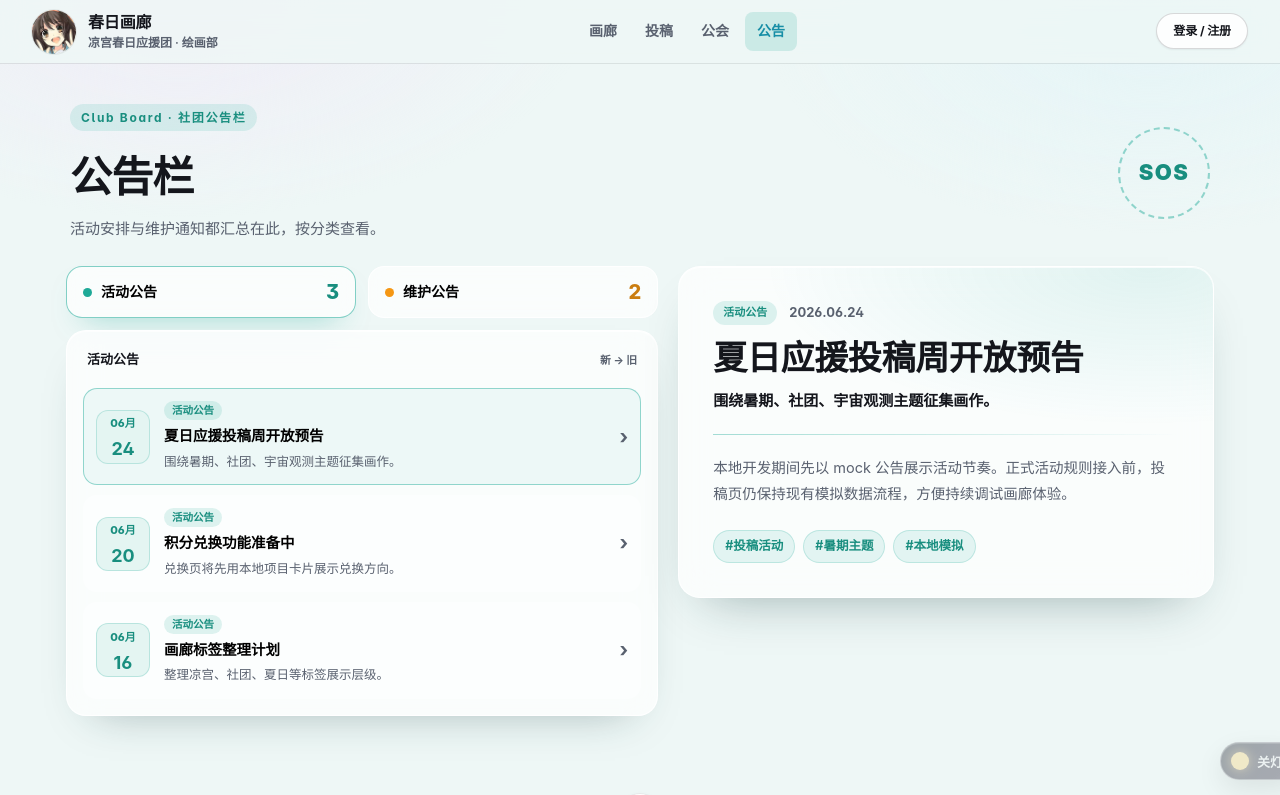
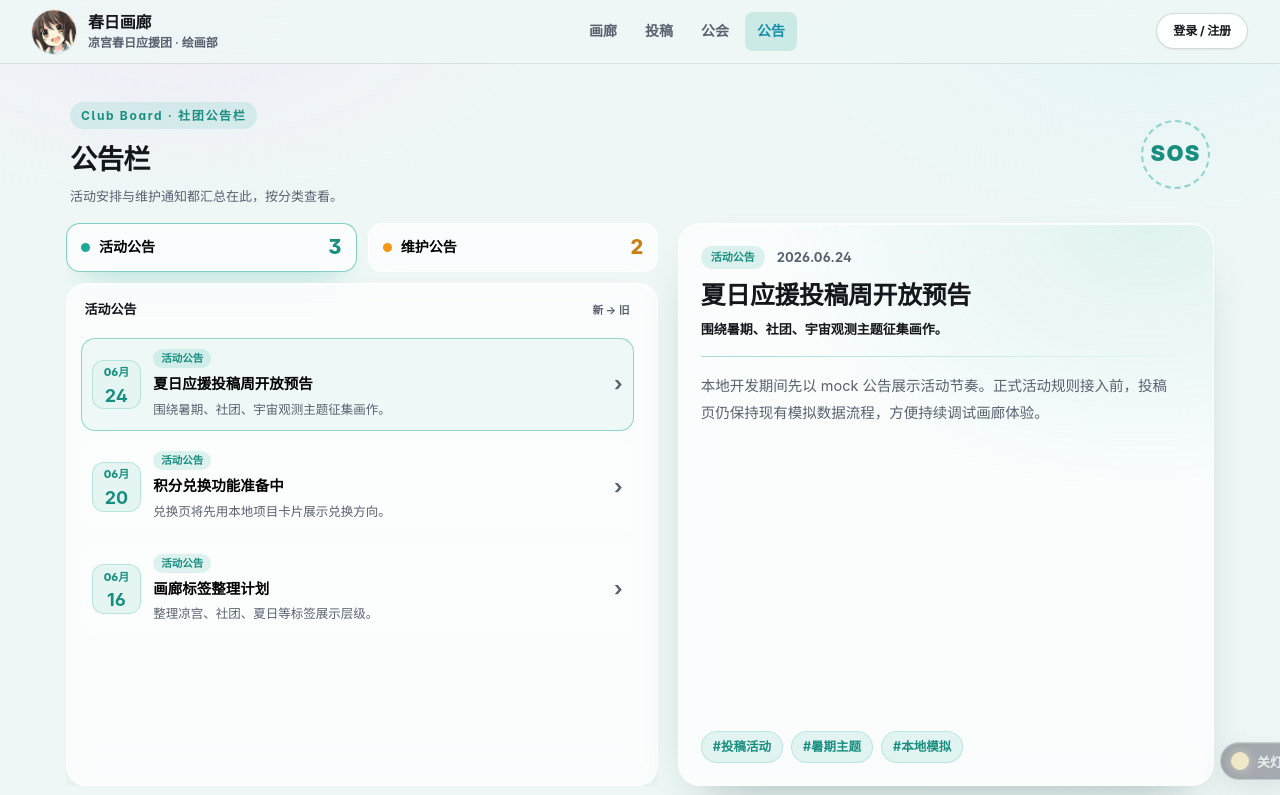
Before and after one commit to Haruhi-Labs/haruhifanclub-website, a Vue app in the folder apps/art/: page /announcements in a window 1280 px wide. Shown: the top 795 px of the page. Built offline with nearby package versions, Linux system fonts and the light colour scheme; no server answers.

Commit message:
fix(art): 优化公告栏展示体验

```diff
--- a/apps/art/src/views/AnnouncementView.vue
+++ b/apps/art/src/views/AnnouncementView.vue
@@ -70,7 +70,7 @@
         <h2 class="ann-detail__title">{{ selectedNotice.title }}</h2>
         <p class="ann-detail__lede">{{ selectedNotice.summary }}</p>
         <div class="ann-detail__rule" aria-hidden="true"></div>
-        <p class="ann-detail__body">{{ selectedNotice.body }}</p>
+        <div class="ann-detail__body">{{ selectedNotice.body }}</div>
         <div class="ann-detail__tags" aria-label="公告标签">
           <span v-for="tag in selectedNotice.tags" :key="tag">#{{ tag }}</span>
         </div>
@@ -249,6 +249,17 @@ function selectNotice(noticeId) {
   color: var(--ann-text);
 }
 
+@media (min-width: 920px) {
+  .ann-scope {
+    --ann-viewport-height: calc(100svh - var(--sos-header-height, 72px) - var(--sos-space-6, 24px) - 14px);
+    display: flex;
+    flex-direction: column;
+    height: min(720px, var(--ann-viewport-height));
+    min-height: 0;
+    padding-bottom: 0;
+  }
+}
+
 /* ---------- 页头 ---------- */
 .ann-hero {
   display: flex;
@@ -256,6 +267,12 @@ function selectNotice(noticeId) {
   justify-content: space-between;
   gap: var(--sos-space-4);
   padding: var(--sos-space-4) var(--sos-space-1) var(--sos-space-6);
+}
+@media (min-width: 920px) {
+  .ann-hero {
+    flex: 0 0 auto;
+    padding: clamp(8px, 1.7vh, 16px) var(--sos-space-1) clamp(10px, 2vh, 18px);
+  }
 }
 .ann-hero__eyebrow {
   display: inline-block;
@@ -269,14 +286,25 @@ function selectNotice(noticeId) {
 }
 .ann-hero__title {
   margin: 12px 0 6px;
-  font-size: clamp(28px, 4vw, 42px);
+  font-size: clamp(28px, 2.4rem, 42px);
   font-weight: 850;
   letter-spacing: -0.02em;
+}
+@media (min-width: 920px) {
+  .ann-hero__title {
+    margin: clamp(6px, 1.1vh, 10px) 0 4px;
+    font-size: clamp(24px, 3.4vh, 36px);
+  }
 }
 .ann-hero__lede {
   margin: 0;
   color: var(--ann-muted);
   font-size: 15px;
+}
+@media (min-width: 920px) {
+  .ann-hero__lede {
+    font-size: clamp(13px, 1.6vh, 15px);
+  }
 }
 .ann-hero__stamp {
   position: relative;
@@ -286,6 +314,12 @@ function selectNotice(noticeId) {
   height: 92px;
   flex-shrink: 0;
   color: var(--ann-accent-strong);
+}
+@media (min-width: 920px) {
+  .ann-hero__stamp {
+    width: clamp(58px, 8.6vh, 82px);
+    height: clamp(58px, 8.6vh, 82px);
+  }
 }
 .ann-hero__stamp-ring {
   position: absolute;
@@ -309,7 +343,13 @@ function selectNotice(noticeId) {
   align-items: start;
 }
 @media (min-width: 920px) {
-  .ann-layout { grid-template-columns: minmax(0, 1.05fr) minmax(360px, 0.95fr); gap: var(--sos-space-5); }
+  .ann-layout {
+    flex: 1;
+    min-height: 0;
+    grid-template-columns: minmax(0, 1.05fr) minmax(360px, 0.95fr);
+    gap: clamp(12px, 2vw, var(--sos-space-5));
+    align-items: stretch;
+  }
 }
 
 /* ---------- 列表列 ---------- */
@@ -318,10 +358,23 @@ function selectNotice(noticeId) {
   flex-direction: column;
   gap: var(--sos-space-3);
 }
+@media (min-width: 920px) {
+  .ann-browse {
+    min-height: 0;
+    overflow: hidden;
+    gap: clamp(8px, 1.4vh, var(--sos-space-3));
+  }
+}
 .ann-tabs {
   display: grid;
   grid-template-columns: 1fr 1fr;
   gap: var(--sos-space-3);
+}
+@media (min-width: 920px) {
+  .ann-tabs {
+    flex: 0 0 auto;
+    gap: clamp(8px, 1.4vh, var(--sos-space-3));
+  }
 }
 .ann-tab {
   display: flex;
@@ -336,6 +389,12 @@ function selectNotice(noticeId) {
   cursor: pointer;
   transition: border-color 0.2s, box-shadow 0.2s, transform 0.2s;
   text-align: left;
+}
+@media (min-width: 920px) {
+  .ann-tab {
+    padding: clamp(9px, 1.5vh, 13px) 14px;
+    border-radius: 14px;
+  }
 }
 .ann-tab__dot {
   width: 9px;
@@ -375,6 +434,25 @@ function selectNotice(noticeId) {
   backdrop-filter: blur(16px);
   box-shadow: 0 20px 44px -28px rgba(20, 60, 60, 0.4), inset 0 1px 0 rgba(255, 255, 255, 0.7);
 }
+@media (min-width: 920px) {
+  .ann-list {
+    flex: 1;
+    min-height: 0;
+    overflow-y: auto;
+    overscroll-behavior: contain;
+    padding: clamp(10px, 1.7vh, var(--sos-space-4));
+    gap: clamp(8px, 1.2vh, 10px);
+    scrollbar-color: color-mix(in srgb, var(--ann-accent) 34%, transparent) transparent;
+    scrollbar-gutter: stable;
+    scrollbar-width: thin;
+  }
+  .ann-list::-webkit-scrollbar { width: 8px; }
+  .ann-list::-webkit-scrollbar-track { background: transparent; }
+  .ann-list::-webkit-scrollbar-thumb {
+    background: color-mix(in srgb, var(--ann-accent) 28%, transparent);
+    border-radius: 999px;
+  }
+}
 .ann-list__head {
   display: flex;
   align-items: baseline;
@@ -398,6 +476,13 @@ function selectNotice(noticeId) {
   cursor: pointer;
   text-align: left;
   transition: border-color 0.2s, background 0.2s, transform 0.2s, box-shadow 0.2s;
+}
+@media (min-width: 920px) {
+  .ann-item {
+    grid-template-columns: clamp(44px, 6.2vh, 54px) minmax(0, 1fr) auto;
+    gap: clamp(10px, 1.5vh, 14px);
+    padding: clamp(8px, 1.25vh, 12px);
+  }
 }
 .ann-item:hover {
   background: color-mix(in srgb, #ffffff 72%, transparent);
@@ -452,6 +537,13 @@ function selectNotice(noticeId) {
   backdrop-filter: blur(18px);
   box-shadow: 0 24px 50px -28px rgba(20, 60, 60, 0.42), inset 0 1px 0 rgba(255, 255, 255, 0.72);
 }
+@media (min-width: 920px) {
+  .ann-detail {
+    min-height: 0;
+    height: 100%;
+    padding: clamp(18px, 2.7vh, 30px);
+  }
+}
 .ann-detail.maintenance {
   background:
     radial-gradient(120% 80% at 88% 0%, color-mix(in srgb, var(--ann-amber) 14%, transparent), transparent 60%),
@@ -466,6 +558,11 @@ function selectNotice(noticeId) {
   color: var(--ann-muted);
   margin-bottom: 14px;
 }
+@media (min-width: 920px) {
+  .ann-detail__meta {
+    margin-bottom: clamp(8px, 1.4vh, 14px);
+  }
+}
 .ann-detail__type {
   font-size: 11px;
   font-weight: 800;
@@ -477,10 +574,15 @@ function selectNotice(noticeId) {
 .ann-detail__type.maintenance { color: var(--ann-amber-strong); background: color-mix(in srgb, var(--ann-amber) 16%, transparent); }
 .ann-detail__title {
   margin: 0;
-  font-size: clamp(22px, 3.4vw, 34px);
+  font-size: clamp(22px, 2.1rem, 34px);
   font-weight: 850;
   line-height: 1.14;
   letter-spacing: -0.01em;
+}
+@media (min-width: 920px) {
+  .ann-detail__title {
+    font-size: clamp(20px, 3.1vh, 30px);
+  }
 }
 .ann-detail__lede {
   margin: 12px 0 0;
@@ -488,22 +590,75 @@ function selectNotice(noticeId) {
   font-weight: 600;
   color: var(--ann-text);
 }
+@media (min-width: 920px) {
+  .ann-detail__lede {
+    margin-top: clamp(8px, 1.3vh, 12px);
+    font-size: clamp(13px, 1.6vh, 15px);
+  }
+}
 .ann-detail__rule {
   height: 1px;
   margin: 20px 0;
   background: linear-gradient(90deg, color-mix(in srgb, var(--ann-accent) 40%, transparent), transparent);
 }
+@media (min-width: 920px) {
+  .ann-detail__rule {
+    margin: clamp(12px, 2vh, 18px) 0;
+  }
+}
 .ann-detail__body {
   margin: 0;
+  max-height: clamp(260px, 48vh, 520px);
+  overflow-y: auto;
+  overscroll-behavior: contain;
+  padding-right: 10px;
   font-size: 14.5px;
   line-height: 1.85;
   color: var(--ann-muted);
+  scrollbar-color: color-mix(in srgb, var(--ann-accent) 38%, transparent) transparent;
+  scrollbar-gutter: stable;
+  scrollbar-width: thin;
+  white-space: pre-wrap;
+  overflow-wrap: anywhere;
+}
+@media (min-width: 920px) {
+  .ann-detail__body {
+    flex: 1;
+    min-height: 0;
+    max-height: none;
+  }
+}
+.ann-detail__body::-webkit-scrollbar {
+  width: 8px;
+}
+.ann-detail__body::-webkit-scrollbar-track {
+  background: transparent;
+}
+.ann-detail__body::-webkit-scrollbar-thumb {
+  background: color-mix(in srgb, var(--ann-accent) 30%, transparent);
+  border-radius: 999px;
+}
+.ann-detail.maintenance .ann-detail__body {
+  scrollbar-color: color-mix(in srgb, var(--ann-amber) 42%, transparent) transparent;
+}
+.ann-detail.maintenance .ann-detail__body::-webkit-scrollbar-thumb {
+  background: color-mix(in srgb, var(--ann-amber) 34%, transparent);
 }
 .ann-detail__tags {
   display: flex;
   flex-wrap: wrap;
   gap: 8px;
   margin-top: 22px;
+}
+@media (min-width: 920px) {
+  .ann-detail__tags {
+    flex: 0 0 auto;
+    max-height: 72px;
+    margin-top: clamp(12px, 2vh, 18px);
+    overflow-y: auto;
+    overscroll-behavior: contain;
+    padding-right: 4px;
+  }
 }
 .ann-detail__tags span {
   font-size: 12.5px;
@@ -534,6 +689,72 @@ function selectNotice(noticeId) {
   .ann-item__chevron { display: none; }
 }
 
+@media (max-width: 919px) {
+  .ann-scope {
+    padding-bottom: var(--sos-space-5, 24px);
+  }
+  .ann-hero {
+    padding: var(--sos-space-2) var(--sos-space-1) var(--sos-space-4);
+  }
+  .ann-hero__title {
+    margin: 8px 0 4px;
+    font-size: clamp(26px, 2rem, 34px);
+  }
+  .ann-list {
+    max-height: min(34svh, 300px);
+    overflow-y: auto;
+    overscroll-behavior: contain;
+  }
+  .ann-detail__body {
+    max-height: min(38svh, 420px);
+  }
+}
+
+@media (min-width: 920px) and (max-height: 740px) {
+  .ann-scope {
+    --ann-viewport-height: calc(100svh - var(--sos-header-height, 72px) - var(--sos-space-6, 24px) - 8px);
+  }
+  .ann-hero {
+    padding: 6px var(--sos-space-1) 10px;
+  }
+  .ann-hero__eyebrow {
+    padding: 3px 9px;
+    font-size: 11px;
+  }
+  .ann-hero__title {
+    margin: 4px 0 0;
+    font-size: clamp(22px, 3.5vh, 28px);
+  }
+  .ann-hero__lede {
+    display: none;
+  }
+  .ann-hero__stamp {
+    width: 52px;
+    height: 52px;
+  }
+  .ann-hero__stamp-text {
+    font-size: 16px;
+  }
+  .ann-tab__count {
+    font-size: 17px;
+  }
+  .ann-item__copy {
+    gap: 2px;
+  }
+  .ann-item__copy small {
+    display: none;
+  }
+  .ann-detail__meta {
+    font-size: 12px;
+  }
+  .ann-detail__lede {
+    display: none;
+  }
+  .ann-detail__tags {
+    max-height: 58px;
+  }
+}
+
 /* 空态：公告暂未接入后端、线上无数据时展示 */
 .ann-empty {
   margin: 0;
```
